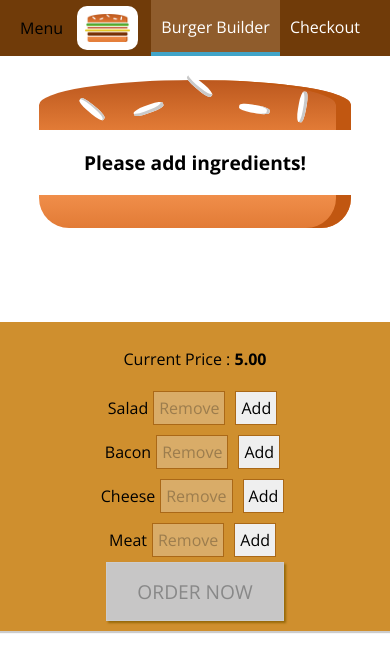
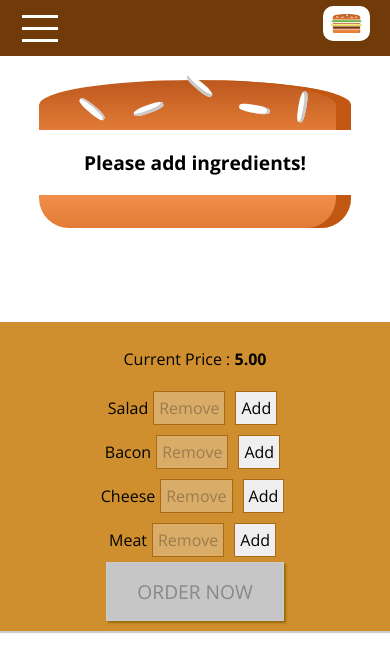
Before and after one commit to IuriiZhuk/react-burger, a React app: page / in a window 390 px wide. Shown: the top 672 px of the page. Built offline with nearby package versions, Linux system fonts and the light colour scheme.

Commit message:
Add hamburger icon, and toggled Side Drawer

```diff
--- a/src/components/Layout/Layout.js
+++ b/src/components/Layout/Layout.js
@@ -1,14 +1,40 @@
-import React from 'react';
+import React, { Component } from 'react';
 
 import Auxiliary from '../../hoc/Auxiliary';
 import Toolbar from '../Navigation/Toolbar/Toolbar';
 import classes from './Layout.css';
+import SideDrawer from '../Navigation/SideDrawer/SideDrawer';
 
-const Layout = props => (
-  <Auxiliary>
-    <Toolbar />
-    <main className={classes.Content}>{props.children}</main>
-  </Auxiliary>
-);
+class Layout extends Component {
+  state = {
+    showSideDrawer: false,
+  };
+
+  sideDrowerClosedHandler = () => {
+    this.setState({
+      showSideDrawer: false,
+    });
+  };
+  sideDrowerToggleHandler = () => {
+    this.setState(prevState => {
+      return {
+        showSideDrawer: !prevState.showSideDrawer,
+      };
+    });
+  };
+
+  render() {
+    return (
+      <Auxiliary>
+        <Toolbar drawerToggleClicked={this.sideDrowerToggleHandler} />
+        <SideDrawer
+          open={this.state.showSideDrawer}
+          closed={this.sideDrowerClosedHandler}
+        />
+        <main className={classes.Content}>{this.props.children}</main>
+      </Auxiliary>
+    );
+  }
+}
 
 export default Layout;
--- a/src/components/Navigation/NavigationItems/NavigationItem/NavigationItem.css
+++ b/src/components/Navigation/NavigationItems/NavigationItem/NavigationItem.css
@@ -1,8 +1,30 @@
+.NavigationItem {
+  margin: 10px 0;
+  box-sizing: border-box;
+  display: block;
+  width: 100%;
+}
+
+.NavigationItem a {
+  color: #8f5c2c;
+  text-decoration: none;
+  width: 100%;
+  box-sizing: border-box;
+  display: block;
+}
+
+.NavigationItem a:hover,
+.NavigationItem a:active,
+.NavigationItem a.active {
+  color: #40a4c8;
+}
+
+@media (min-width: 500px) {
   .NavigationItem {
     margin: 0;
-  box-sizing: border-box;
     display: flex;
     height: 100%;
+    width: auto;
     align-items: center;
   }
 
@@ -12,8 +34,6 @@
     height: 100%;
     padding: 16px 10px;
     border-bottom: 4px solid transparent;
-  box-sizing: border-box;
-  display: block;
   }
 
   .NavigationItem a:hover,
@@ -23,3 +43,4 @@
     border-bottom: 4px solid #40a4c8;
     color: white;
   }
+}
--- a/src/components/Navigation/NavigationItems/NavigationItems.css
+++ b/src/components/Navigation/NavigationItems/NavigationItems.css
@@ -3,6 +3,13 @@
   padding: 0;
   list-style: none;
   display: flex;
+  flex-flow: column;
   align-items: center;
   height: 100%;
 }
+
+@media (min-width: 500px) {
+  .NavigationItems {
+    flex-flow: row;
+  }
+}
--- /dev/null
+++ b/src/components/Navigation/SideDrawer/DrawerToggle/DrawerToggle.css
@@ -0,0 +1,23 @@
+.DrawerToggle {
+  width: 40px;
+  height: 100%;
+  display: flex;
+  flex-flow: column;
+  justify-content: space-around;
+  align-items: center;
+  padding: 10px 0;
+  box-sizing: border-box;
+  cursor: pointer;
+}
+
+.DrawerToggle div {
+  width: 90%;
+  height: 3px;
+  background-color: white;
+}
+
+@media (min-width: 500px) {
+  .DrawerToggle {
+    display: none;
+  }
+}
--- /dev/null
+++ b/src/components/Navigation/SideDrawer/DrawerToggle/DrawerToggle.js
@@ -0,0 +1,15 @@
+import React from 'react';
+
+import classes from './DrawerToggle.css';
+
+const DrawerToggle = props => {
+  return (
+    <div className={classes.DrawerToggle} onClick={props.clicked}>
+      <div />
+      <div />
+      <div />
+    </div>
+  );
+};
+
+export default DrawerToggle;
--- a/src/components/Navigation/SideDrawer/SideDrawer.css
+++ b/src/components/Navigation/SideDrawer/SideDrawer.css
@@ -0,0 +1,32 @@
+.SideDrawer {
+  position: fixed;
+  width: 280px;
+  max-width: 70%;
+  height: 100%;
+  top: 0;
+  left: 0;
+  z-index: 200;
+  background-color: white;
+  padding: 32px 16px;
+  box-sizing: border-box;
+  transition: transform 0.3s ease-out;
+}
+
+@media (min-width: 500px) {
+  .SideDrawer {
+    display: none;
+  }
+}
+
+.Open {
+  transform: translateX(0);
+}
+
+.Close {
+  transform: translateX(-100%);
+}
+
+.Logo {
+  height: 11%;
+  margin-bottom: 32px;
+}
--- a/src/components/Navigation/SideDrawer/SideDrawer.js
+++ b/src/components/Navigation/SideDrawer/SideDrawer.js
@@ -2,15 +2,31 @@ import React from 'react';
 
 import Logo from '../../Logo/Logo';
 import NavigationItems from '../NavigationItems/NavigationItems';
+import Backdrop from '../../UI/Backdrop/Backdrop';
+import Auxiliary from '../../../hoc/Auxiliary';
+import classes from './SideDrawer.css';
 
 const SideDrawer = props => {
+  let attachedClasses = [classes.SideDrawer, classes.Close];
+
+  if (props.open) {
+    attachedClasses = [classes.SideDrawer, classes.Open];
+  }
+
   return (
-    <div>
-      <Logo />
-      <nav>
-        <NavigationItems />
-      </nav>
-    </div>
+    <Auxiliary>
+      <Backdrop show={props.open} clicked={props.closed} />
+
+      <div className={attachedClasses.join(' ')}>
+        <div className={classes.Logo}>
+          <Logo />
+        </div>
+
+        <nav>
+          <NavigationItems />
+        </nav>
+      </div>
+    </Auxiliary>
   );
 };
 
--- a/src/components/Navigation/Toolbar/Toolbar.css
+++ b/src/components/Navigation/Toolbar/Toolbar.css
@@ -16,3 +16,13 @@
 .Toolbar nav {
   height: 100%;
 }
+
+.Logo {
+  height: 80%;
+}
+
+@media (max-width: 499px) {
+  .DesctopOnly {
+    display: none;
+  }
+}
--- a/src/components/Navigation/Toolbar/Toolbar.js
+++ b/src/components/Navigation/Toolbar/Toolbar.js
@@ -3,13 +3,17 @@ import classes from './Toolbar.css';
 
 import Logo from '../../Logo/Logo';
 import NavigationItems from '../NavigationItems/NavigationItems';
+import DrawerToggle from '../SideDrawer/DrawerToggle/DrawerToggle';
 
-const Toolbar = () => {
+const Toolbar = props => {
   return (
     <header className={classes.Toolbar}>
-      <div>Menu</div>
-      <Logo />
-      <nav>
+      <DrawerToggle clicked={props.drawerToggleClicked} />
+      <div className={classes.Logo}>
+        <Logo />
+      </div>
+
+      <nav className={classes.DesctopOnly}>
         <NavigationItems />
       </nav>
     </header>
```
Lines whose indentation alone changed are shown as unchanged.
